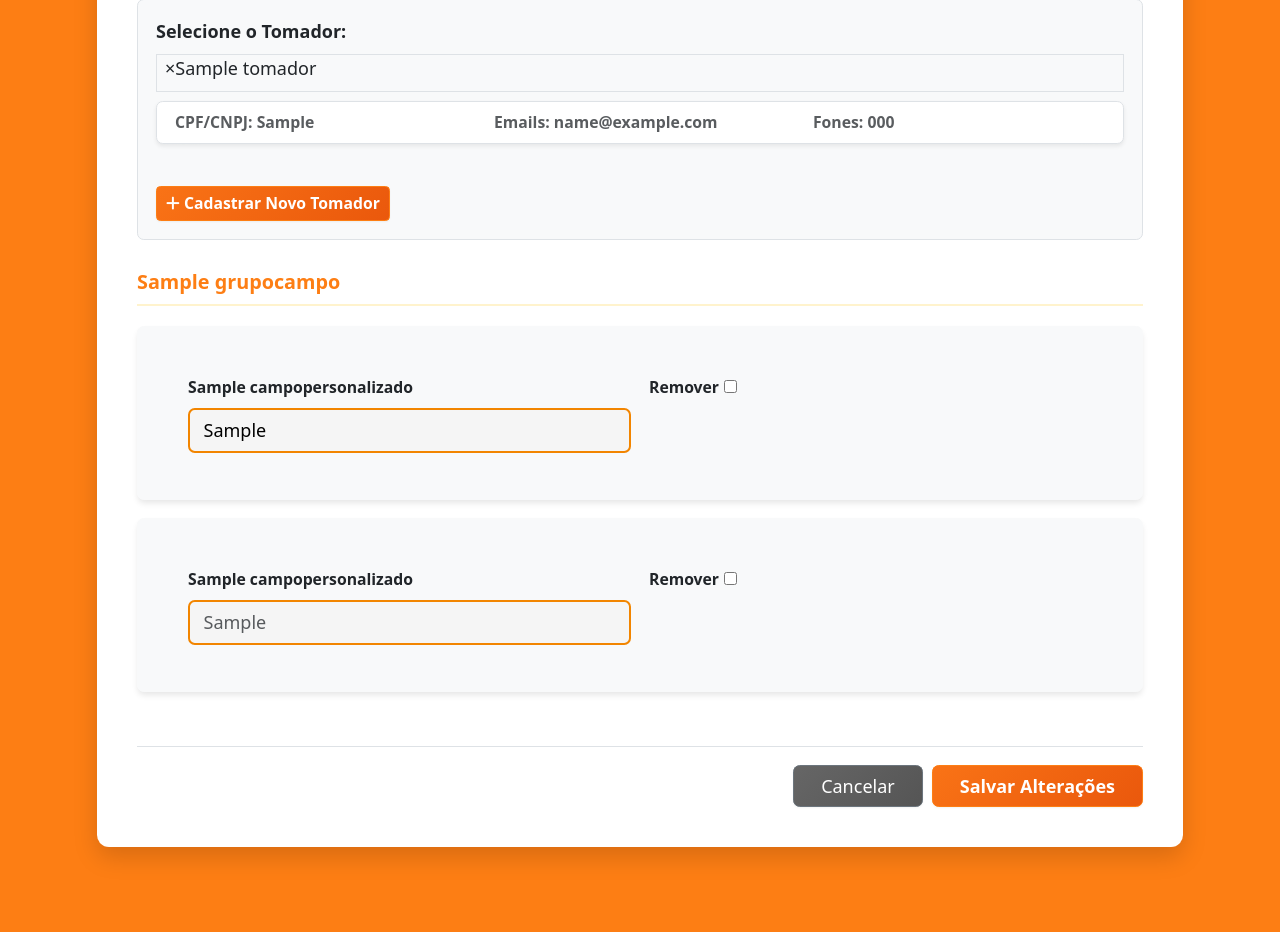
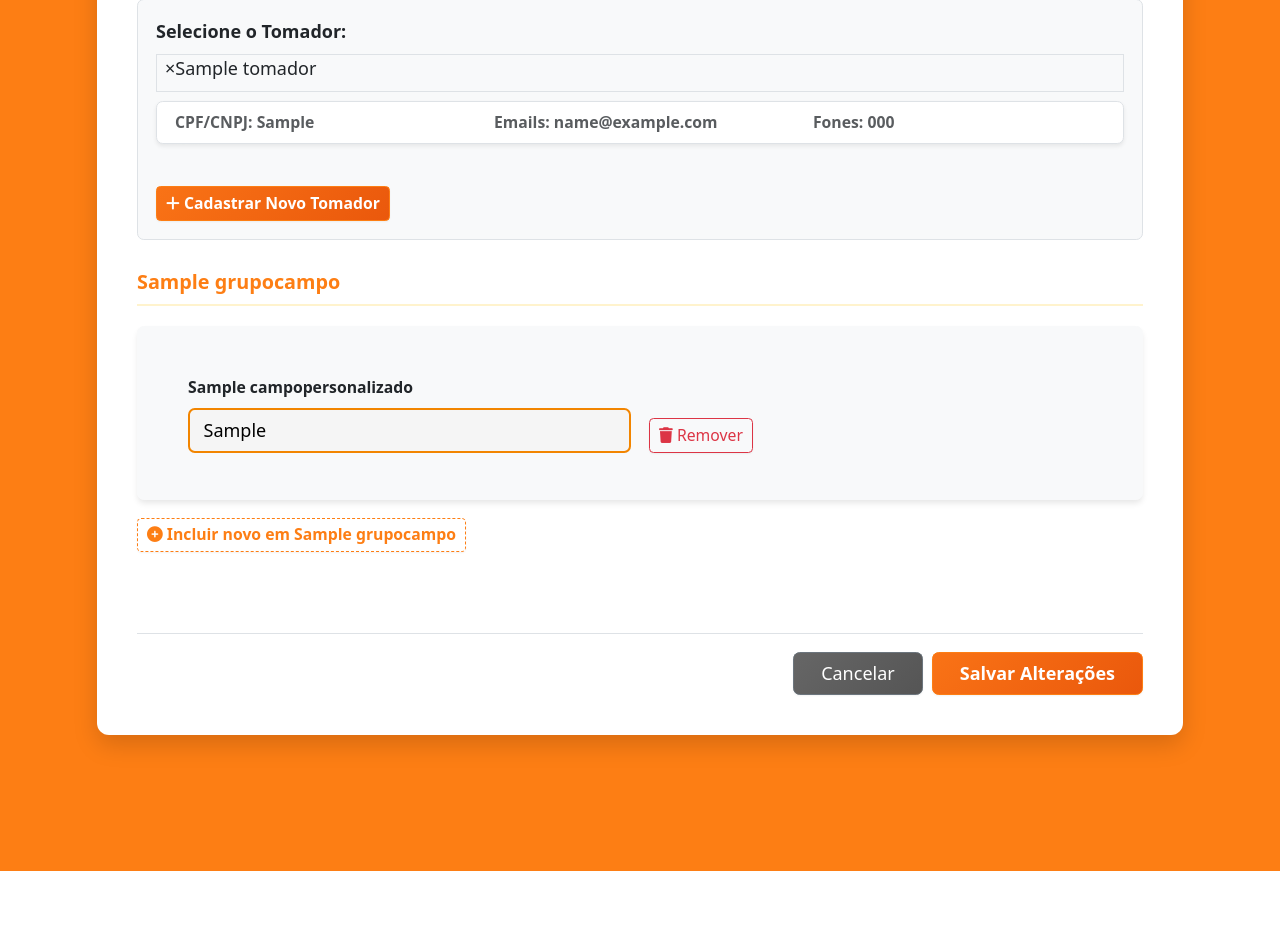
Before and after one commit to Jeff1984Sor/rca_final, a Django app: page /casos/editar/1/ in a window 1280 px wide. Shown: the part 1091-2023 px from the top of the page. After the commit the page ends 1962 px from the top, so only its background shows below. Run offline with Django 5.2, Linux system fonts and the light colour scheme; a user stored in the database is signed in; tables that the repository leaves empty hold one stand-in row (values such as "Sample post"); parts of the project's set-up code (start-up, migrations or seed data) failed here and were passed over; some libraries are stand-ins or nearby versions.

```diff
--- a/casos/templates/casos/editar_caso.html
+++ b/casos/templates/casos/editar_caso.html
@@ -51,6 +51,14 @@
             background-color: #fd7e14; border-color: #fd7e14; color: white; font-weight: bold;
         }
         .btn-orange:hover { background-color: #e36902; border-color: #e36902; color: white; }
+        .btn-add-item {
+            color: #fd7e14;
+            border: 1px dashed #fd7e14;
+            background: transparent;
+            font-weight: 600;
+            transition: all 0.3s;
+        }
+        .btn-add-item:hover { background-color: #fff3cd; color: #e36902; }
 
         /* Ajuste do Select2 */
         .select2-container { width: 100% !important; }
@@ -160,20 +168,57 @@
                     {{ formset.management_form }}
                     <div id="formset-container-{{ grupo.id }}">
                         {% for form_grupo in formset %}
-                            <div class="card mb-3 border-light bg-light">
+                            <div class="card mb-3 border-light bg-light grupo-form">
                                 <div class="card-body">
                                     <div class="row g-3">
                                         {% for field in form_grupo.visible_fields %}
-                                            <div class="col-md-6">
-                                                <label class="form-label small fw-bold">{{ field.label }}</label>
-                                                {{ field }}
-                                            </div>
+                                            {% if field.name == 'DELETE' %}
+                                                <div class="col-md-6 d-flex align-items-end">
+                                                    <div class="d-none">{{ field }}</div>
+                                                    <button type="button" class="btn btn-outline-danger btn-sm" onclick="removeFormsetRow(this)">
+                                                        <i class="fa-solid fa-trash"></i> Remover
+                                                    </button>
+                                                </div>
+                                            {% else %}
+                                                <div class="col-md-6">
+                                                    <label class="form-label small fw-bold">{{ field.label }}</label>
+                                                    {{ field }}
+                                                </div>
+                                            {% endif %}
                                         {% endfor %}
                                         {% for hidden in form_grupo.hidden_fields %}{{ hidden }}{% endfor %}
                                     </div>
                                 </div>
                             </div>
                         {% endfor %}
+                    </div>
+
+                    <button type="button" class="btn btn-sm btn-add-item mb-4" onclick="addFormsetRow('{{ grupo.id }}', '{{ formset.prefix }}')">
+                        <i class="fa-solid fa-plus-circle"></i> Incluir novo em {{ grupo.nome_grupo }}
+                    </button>
+
+                    <div id="empty-form-{{ grupo.id }}" style="display:none;">
+                        <div class="card mb-3 border-light bg-light shadow-sm grupo-form">
+                            <div class="card-body">
+                                <div class="row g-3">
+                                    {% for field in formset.empty_form.visible_fields %}
+                                        {% if field.name == 'DELETE' %}
+                                            <div class="col-md-6 d-flex align-items-end">
+                                                <div class="d-none">{{ field }}</div>
+                                                <button type="button" class="btn btn-outline-danger btn-sm" onclick="removeFormsetRow(this)">
+                                                    <i class="fa-solid fa-trash"></i> Remover
+                                                </button>
+                                            </div>
+                                        {% else %}
+                                            <div class="col-md-6">
+                                                <label class="form-label small fw-bold">{{ field.label }}</label>
+                                                {{ field }}
+                                            </div>
+                                        {% endif %}
+                                    {% endfor %}
+                                </div>
+                            </div>
+                        </div>
                     </div>
                 {% endfor %}
             {% endif %}
@@ -256,12 +301,39 @@
 <script src="{% static 'js/form_editar_caso.js' %}"></script>
 
 <script>
-    $(document).ready(function() {
+    function aplicarMascaras() {
         $('.money').mask('R$ 000.000.000.000.000,00', {reverse: true});
         $('.custom-mask').each(function() {
             var m = $(this).attr('data-mask');
             if (m) $(this).mask(m);
         });
+    }
+
+    function addFormsetRow(grupoId, prefix) {
+        const totalFormsInput = document.getElementById(`id_${prefix}-TOTAL_FORMS`);
+        const currentCount = parseInt(totalFormsInput.value, 10);
+        const templateHtml = document.getElementById(`empty-form-${grupoId}`).innerHTML;
+        const newRowHtml = templateHtml.replace(/__prefix__/g, currentCount);
+
+        const container = document.getElementById(`formset-container-${grupoId}`);
+        const wrapper = document.createElement('div');
+        wrapper.innerHTML = newRowHtml;
+        container.appendChild(wrapper.firstElementChild);
+
+        totalFormsInput.value = currentCount + 1;
+        aplicarMascaras();
+    }
+
+    function removeFormsetRow(button) {
+        const formCard = button.closest('.grupo-form');
+        if (!formCard) return;
+        const deleteInput = formCard.querySelector('input[name$="-DELETE"]');
+        if (deleteInput) deleteInput.checked = true;
+        formCard.style.display = 'none';
+    }
+
+    $(document).ready(function() {
+        aplicarMascaras();
 
         // 1. SELECT2
         $('.select2-tomador').select2({
--- a/casos/views.py
+++ b/casos/views.py
@@ -356,7 +356,7 @@ def criar_caso(request, cliente_id, produto_id):
 
     grupo_formsets = {}
     for grupo in estrutura.grupos_repetiveis.all():
-        GrupoFormSet = formset_factory(BaseGrupoForm, extra=1, can_delete=True)
+        GrupoFormSet = formset_factory(BaseGrupoForm, extra=0, can_delete=True)
         prefix = f'grupo_{grupo.id}'
         kwargs = {'grupo_campos': grupo, 'cliente': cliente, 'produto': produto}
         if request.method == 'POST':
@@ -458,7 +458,7 @@ def editar_caso(request, pk):
 
     grupo_formsets = {}
     for grupo in estrutura.grupos_repetiveis.all():
-        GrupoFormSet = formset_factory(BaseGrupoForm, extra=1, can_delete=True)
+        GrupoFormSet = formset_factory(BaseGrupoForm, extra=0, can_delete=True)
         prefix = f'grupo_{grupo.id}'
         kwargs = {'grupo_campos': grupo, 'cliente': cliente, 'produto': produto}
 
```
Also changed, not shown: casos/templates/casos/criar_caso_form.html (+28 -2 lines).
